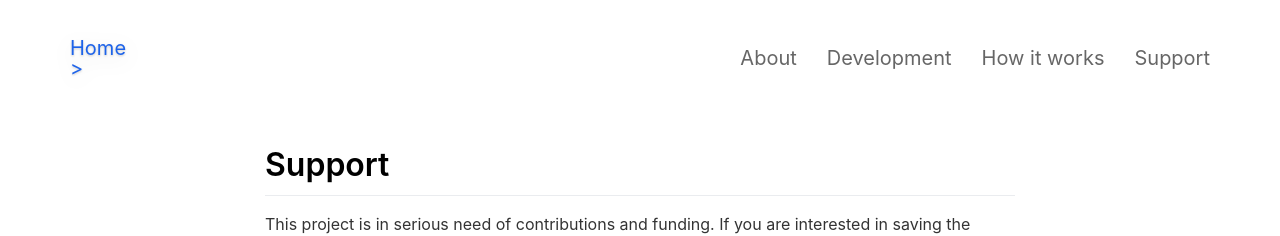
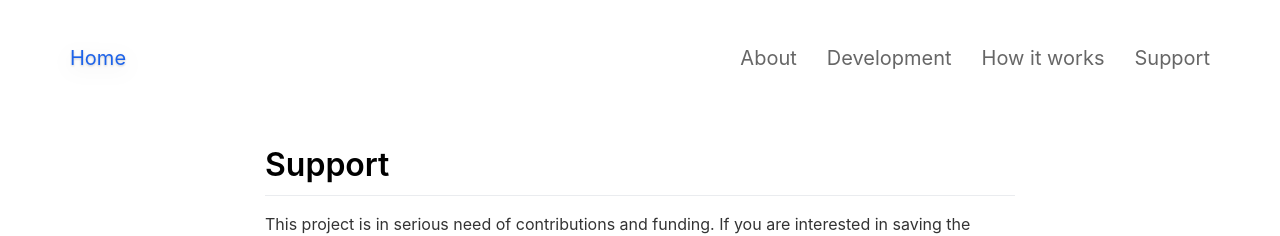
Before and after one commit to annajt178/covid, a Jekyll site: the page built from _pages/support.md, in a window 1280 px wide. Shown: the top 236 px of the page. Built offline with Jekyll 4.4.1, drawn with Linux system fonts in a browser that asks for light colours; nearby versions of some CDN libraries.

```diff
--- a/_includes/header.html
+++ b/_includes/header.html
@@ -9,7 +9,7 @@
 				</defs>
 			</svg>
 			{% if page.url != '/' %}
-				<a href="../" target="_self"><p>Home</p>></a>
+				<a href="../" target="_self"><p>Home</p></a>
 			{% else %}
 				<img class="headerIcon" src="{{ site.app_icon }}">
 			{% endif %}
```
